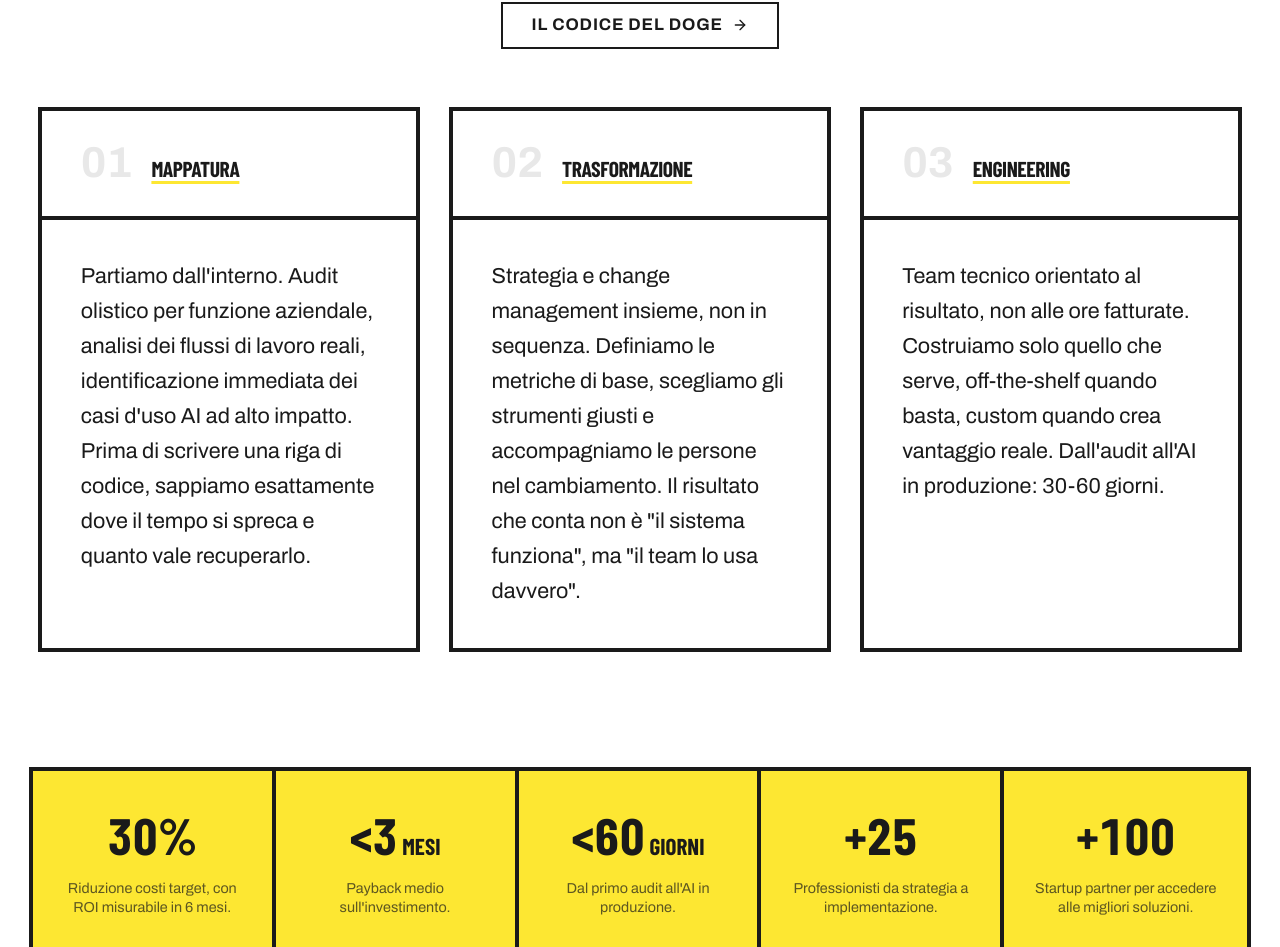
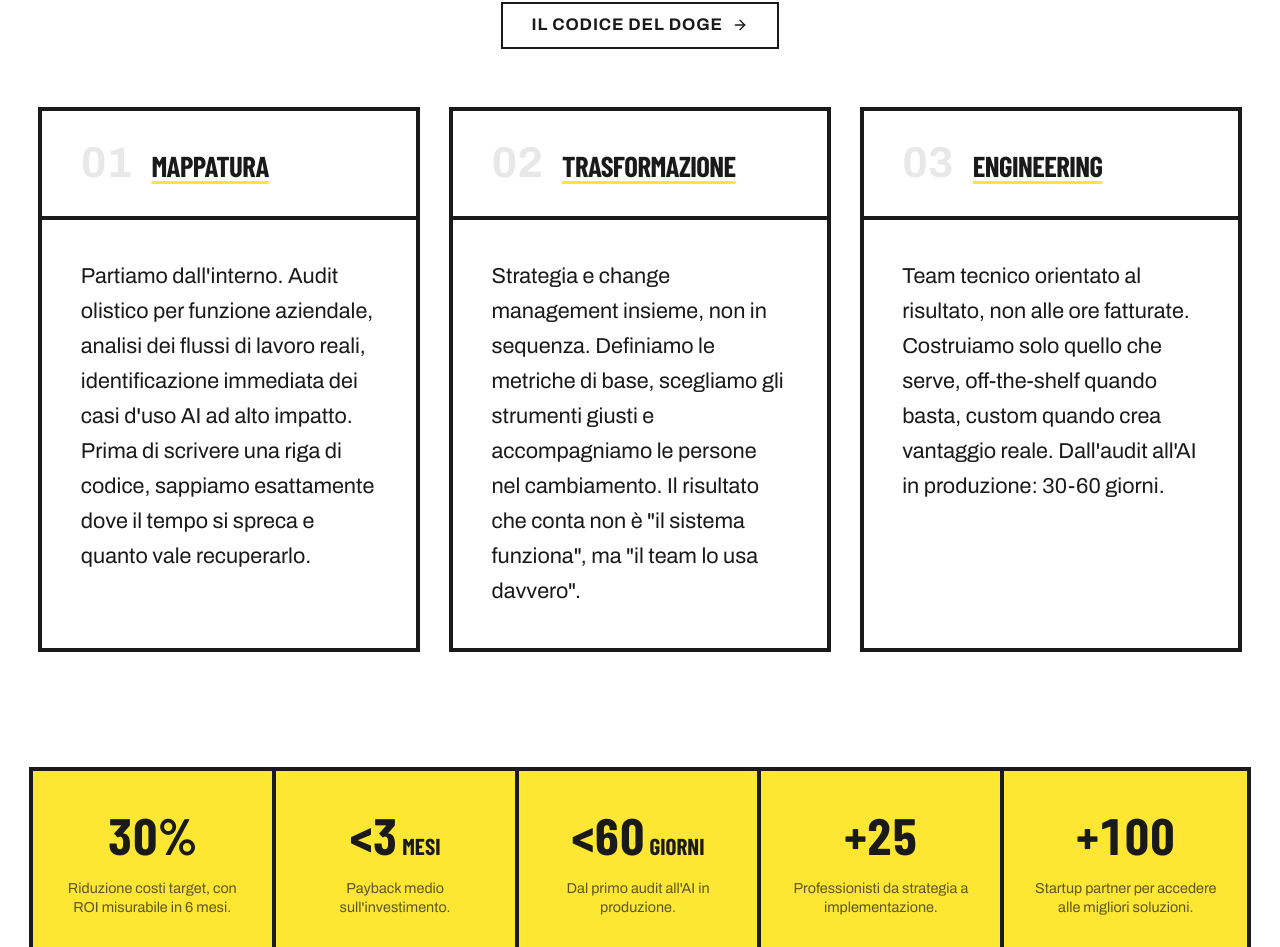
Before and after one commit to mikececco/doge-ai.it, a Next.js app: page / in a window 1280 px wide. Shown: the part 1985-2932 px from the top of the page. Built offline with nearby package versions, Linux system fonts and the light colour scheme; a web font is replaced by a local one.

Commit message:
feat: update heading size for improved visibility in EntrareCorrereCostruire component
- Increase heading size from text-lg to text-2xl for better emphasis on step titles.

```diff
--- a/components/sections/home/EntrareCorrereCostruire.tsx
+++ b/components/sections/home/EntrareCorrereCostruire.tsx
@@ -56,7 +56,7 @@ export default function EntrareCorrereCostruire() {
                   {/* Title with number */}
                   <div className="border-b border-nero px-4 md:px-8 py-4 md:py-6 flex items-baseline gap-4">
                     <span className="text-4xl font-bold text-nero/10">{step.num}</span>
-                    <h3 className="text-lg font-bold uppercase">
+                    <h3 className="text-2xl font-bold uppercase">
                       <span className="underline decoration-giallo decoration-[3px] underline-offset-4">
                         {step.title}
                       </span>
```
